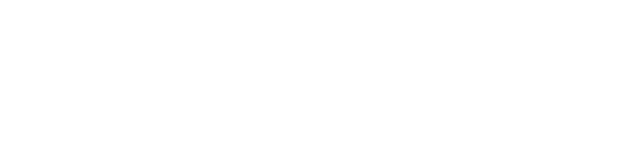
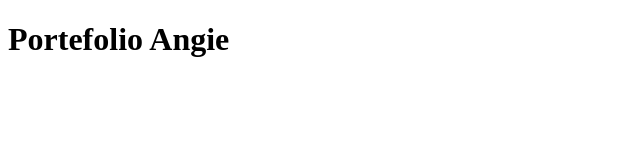
Before and after one commit to Angie-one/angelCode.bwb, a plain HTML site: page angelcode/index.html in a window 1280 px wide. Shown: the whole page, without its empty margins (0-640 px from the left). Drawn offline with Linux system fonts and the light colour scheme.

Commit message:
branch + h1

```diff
--- a/angelcode/index.html
+++ b/angelcode/index.html
@@ -7,6 +7,7 @@
     <title>angel code</title>
 </head>
 <body>
+    <h1>Portefolio Angie</h1>
 
 </body>
 </html>
```
